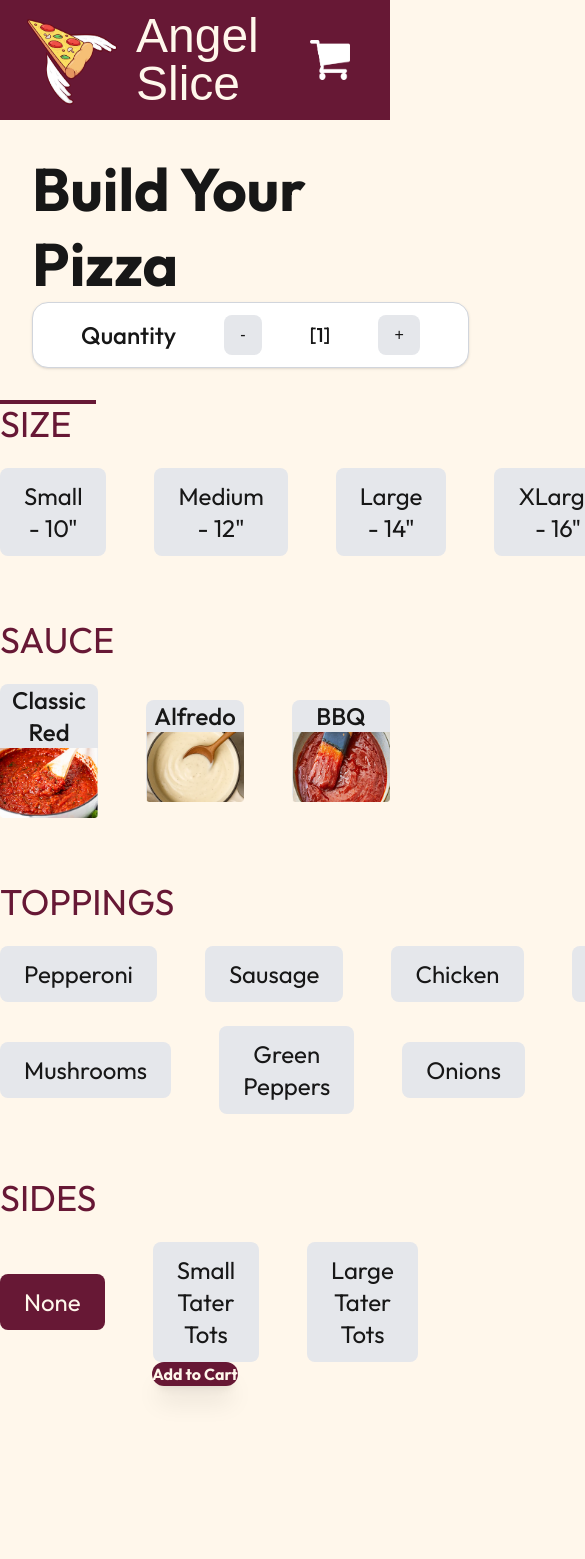
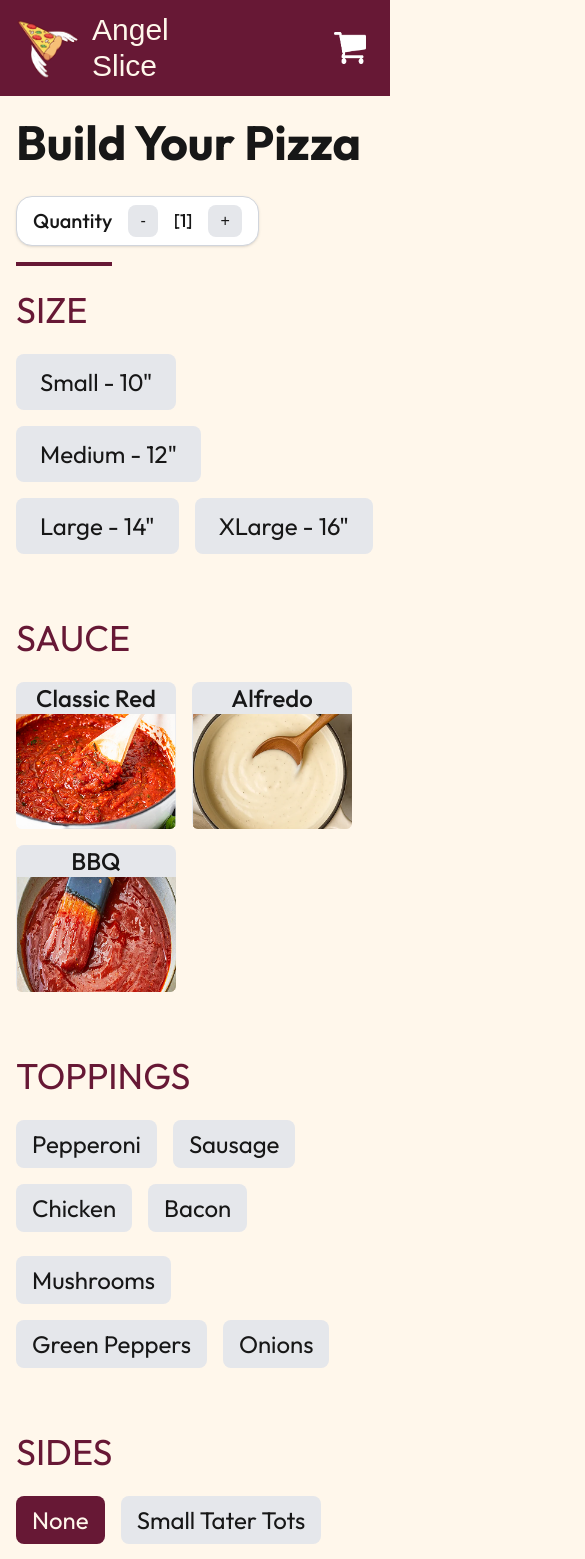
Before and after one commit to nowji/AngelSlice, a Next.js app: page /order in a window 390 px wide. Shown: the top 1559 px of the page, 585 px wide, since content can reach past the window. Before the commit the page ends 1451 px from the top, so only its background shows below. Built offline with nearby package versions, Linux system fonts and the light colour scheme; a web font is replaced by a local one.

Commit message:
Resizing styling

```diff
--- a/app/order/page.js
+++ b/app/order/page.js
@@ -50,102 +50,137 @@ export default function Order() {
 
   return (
       <div className="root font-germania min-h-screen flex flex-col">
-          <header className="bg-[#671835] text-[#FFF7EB] px-6 py-3">
-              <div className="flex justify-between items-center">
-                  <Link href="/" className="flex items-center gap-4 cursor-pointer hover:opacity-90 transition-opacity">
+          <header className="bg-[#671835] text-[#FFF7EB] px-4 py-3">
+              <div className="flex items-center justify-between gap-4">
+
+                  <Link href="/" className="flex items-center gap-3 hover:opacity-90 transition-opacity">
                       <Image
                           src="/logo.png"
                           alt="Angel Slice logo"
                           width={100}
                           height={100}
-                        className="w-24 h-24"
+                          className="w-16 h-16 sm:w-20 sm:h-20 md:w-24 md:h-24"
                       />
+
                       <div>
-                        <h1 className="font-germania text-5xl md:text-5xl select-none caret-transparent">Angel</h1>
-                        <h1 className="font-germania text-5xl md:text-5xl select-none caret-transparent">Slice</h1>
+                          <h1 className="font-germania text-3xl sm:text-4xl md:text-5xl">Angel</h1>
+                          <h1 className="font-germania text-3xl sm:text-4xl md:text-5xl">Slice</h1>
                       </div>
                   </Link>
 
-                  <Link href="/cart" className="cursor-pointer hover:opacity-80 transition-opacity mr-4 md:mr-8">
+                  <Link href="/cart" className="hover:opacity-80 transition-opacity mr-2">
                       <Image
                           src="/checkout.png"
                           alt="Shopping cart"
                           width={32}
                           height={32}
-                          className="w-10 h-10 md:w-10 md:h-10"
+                          className="w-8 h-8 sm:w-9 sm:h-9 md:w-10 md:h-10"
                       />
                   </Link>
+
               </div>
           </header>
 
           <main>
               {/* Title + Quantity */}
-              <div className="flex-1 flex flex-wrap items-start p-8 md:p-16 mb-0">
-                  <h1 className="text-6xl font-outfit font-bold m-0 leading-tight">Build Your Pizza</h1>
-                  <div
-                      className="flex items-center gap-12 border border-gray-300 rounded-2xl px-12 py-3 bg-white shadow-sm ml-auto">
-                      <span title="Number of Perpetrators" className="text-2xl text-center font-outfit font-medium">Quantity</span>
+              <div className="flex-1 flex flex-col md:flex-row items-start p-4 sm:p-6 md:p-12 gap-6">
+
+                  <h1 className="text-5xl sm:text-6xl md:text-7xl font-outfit font-bold leading-tight">
+                      Build Your Pizza
+                  </h1>
+
+                  <div className="flex items-center gap-4 sm:gap-8 md:gap-12 border border-gray-300 rounded-2xl
+                        px-4 sm:px-6 md:px-12 py-2 sm:py-3 bg-white shadow-sm self-start md:ml-auto">
+
+                      <span title="Number of Perpetrators" className="text-xl sm:text-2xl font-outfit font-medium">Quantity</span>
+
                       <button onClick={handleDecrease}
-                              className="px-4 py-2 bg-gray-200 rounded-lg hover:bg-[#671835] hover:text-[#FFF7EB]">-
+                              className="px-3 py-1 sm:px-4 sm:py-2 bg-gray-200 rounded-lg hover:bg-[#671835] hover:text-[#FFF7EB]">
+                          -
                       </button>
-                      <span className="text-xl text-center font-outfit font-medium ">[{quantity}]</span>
+
+                      <span className="text-lg sm:text-xl font-outfit font-medium">[{quantity}]</span>
+
                       <button onClick={handleIncrease}
-                              className="px-4 py-2 bg-gray-200 rounded-lg hover:bg-[#671835] hover:text-[#FFF7EB]">+
+                              className="px-3 py-1 sm:px-4 sm:py-2 bg-gray-200 rounded-lg hover:bg-[#671835] hover:text-[#FFF7EB]">
+                          +
                       </button>
+
                   </div>
               </div>
-              <div className="pl-0 md:pl-16 mt-0">
+              <div className="pl-4 sm:pl-8 md:pl-16 mt-0">
                   <div className="w-24 h-1 bg-[#671835] mb-0"></div>
               </div>
-              <div className=" flex-col flex-wrap items-start md:p-16 gap-12">
+
+              {/* MAIN WRAPPER FOR SELECTIONS*/}
+              <div className=" flex-col flex-wrap items-start px-4 sm:px-6 md:px-16 mt-0 gap-12">
 
                   {/* Size Selection */}
-                  <h1 className="font-outfit text-4xl text-[#671835]" title="Severity">SIZE</h1>
-                  <div className="flex font-outfit items-center gap-12 mt-6 mb-16">
+                  <h1 className="font-outfit text-4xl text-[#671835] mt-6" title="Severity">
+                      SIZE
+                  </h1>
+
+                  <div className="flex flex-wrap items-center gap-4 sm:gap-6 md:gap-12 mt-6 mb-16">
                       {sizes.map((s, index) => (
-                          <button key={s} onClick={() => setSize(s)} title={sizeMeaning[index]}
-                              className={`text-2xl px-6 py-3 rounded-lg transition ${size === s
+                          <button
+                              key={s}
+                              onClick={() => setSize(s)}
+                              title={sizeMeaning[index]}
+                              className={`font-outfit text-2xl px-6 py-3 rounded-lg transition ${size === s
                                   ? "bg-[#671835] text-[#FFF7EB]"
-                                  : "bg-gray-200 hover:bg-[#671835] hover:text-[#FFF7EB]"}`}>{s}
+                                  : "bg-gray-200 hover:bg-[#671835] hover:text-[#FFF7EB]"}
+                                  `}>{s}
                           </button>
                       ))}
                   </div>
 
                   {/* Sauce Selection */}
-                  <h1 className="font-outfit text-4xl text-[#671835]" title="Emergency Discretion">SAUCE</h1>
-                  <div className="flex font-outfit items-center gap-12 mt-6 mb-16">
+                  <h1 className="font-outfit text-4xl text-[#671835] mt-6" title="Emergency Discretion">
+                      SAUCE
+                  </h1>
+
+                  <div className="flex flex-wrap items-start gap-4 sm:gap-6 md:gap-12 mt-6 mb-16">
+
                       {sauces.map((s, index) => (
-                            <button key={s} onClick={() => setSauce(s)} title={sauceMeaning[index]}
-                                    className={`flex flex-col items-center rounded-lg w-64  ${sauce === s
-                                        ? "bg-[#671835] text-[#FFF7EB]"
-                                        : "bg-gray-200 hover:bg-[#671835] hover:text-[#FFF7EB]"}`} >
-                                <span className="text-2xl font-medium w-full">{s}</span>
+                          <button
+                              key={s}
+                              onClick={() => setSauce(s)}
+                              title={sauceMeaning[index]}
+                              className={`flex flex-col items-center rounded-lg w-40 sm:w-52 md:w-64 bg-gray-200
+                                  hover:bg-[#671835] hover:text-[#FFF7EB] transition ${sauce === s
+                                  ? "bg-[#671835] text-[#FFF7EB]" : ""}
+                                  `}>
+                        <span className="font-outfit text-2xl font-medium w-full">{s}</span>
+
                               <Image
                                   src={`/${s.replace(/\s+/g, '')}.png`}
                                   alt={s}
                                   width={400}
                                   height={200}
-                                  className="w-full h-auto "
+                                  className="w-full h-auto"
                               />
                           </button>
                       ))}
+
                   </div>
 
                   {/* Toppings Selection */}
-                  <h1 className="font-outfit text-4xl text-[#671835]" title="Weapons">TOPPINGS</h1>
-                  <div className="flex font-outfit items-center gap-12 mt-6">
+                  <h1 className="font-outfit text-4xl text-[#671835] mt-6" title="Weapons">TOPPINGS</h1>
+                  <div className="flex flex-wrap font-outfit items-center gap-4 sm:gap-6 md:gap-12 mt-6">
                       {toppingsOpt.slice(0, 4).map((t, index) => (
                           <button key={t} onClick={() => handleToppingToggle(t)} title={toppingsMeaning[index]}
-                                   className={`text-2xl px-6 py-3 rounded-lg transition ${toppings.includes(t)
+                                  className={`font-outfit text-2xl px-4 py-2 sm:px-6 sm:py-3 rounded-lg transition
+                                  ${toppings.includes(t)
                                       ? "bg-[#671835] text-[#FFF7EB]"
                                       : "bg-gray-200 hover:bg-[#671835] hover:text-[#FFF7EB]"}`}>{t}
                           </button>
                       ))}
                   </div>
-                  <div className="flex font-outfit items-center gap-12 mt-6 mb-16">
+                  <div className="flex flex-wrap font-outfit items-center gap-4 sm:gap-6 md:gap-12 mt-6 mb-16">
                       {toppingsOpt.slice(4).map((t, index) => (
-                          <button key={t} onClick={() => handleToppingToggle(t)} title={toppingsMeaning[index+4]}
-                              className={`text-2xl px-6 py-3 rounded-lg transition ${toppings.includes(t)
+                          <button key={t} onClick={() => handleToppingToggle(t)} title={toppingsMeaning[index + 4]}
+                                  className={`font-outfit text-2xl px-4 py-2 sm:px-6 sm:py-3 rounded-lg transition whitespace-nowrap
+                                  ${toppings.includes(t)
                                       ? "bg-[#671835] text-[#FFF7EB]"
                                       : "bg-gray-200 hover:bg-[#671835] hover:text-[#FFF7EB]"}`}>{t}
                           </button>
@@ -153,11 +188,12 @@ export default function Order() {
                   </div>
 
                   {/* Sides Selection */}
-                  <h1 className="font-outfit text-4xl text-[#671835]" title="Children Involvement">SIDES</h1>
-                  <div className="flex font-outfit items-center gap-12 mt-6 mb-0">
+                  <h1 className="font-outfit text-4xl text-[#671835] mt-6" title="Children Involvement">SIDES</h1>
+                  <div className="flex flex-wrap font-outfit items-center gap-4 sm:gap-6 md:gap-12 mt-6 mb-0">
                       {sides.map((s, index) => (
                           <button key={s} onClick={() => setSide(s)} title={sidesMeaning[index]}
-                                  className={`text-2xl px-6 py-3 rounded-lg transition ${side === s
+                                  className={`font-outfit text-2xl whitespace-nowrap px-4 py-2 sm:px-6 sm:py-3
+                                  rounded-lg transition ${side === s
                                       ? "bg-[#671835] text-[#FFF7EB]"
                                       : "bg-gray-200 hover:bg-[#671835] hover:text-[#FFF7EB]"}`}>{s}
                           </button>
@@ -165,11 +201,13 @@ export default function Order() {
                   </div>
               </div>
 
-              <div className="justify-center flex mb-16">
+              <div className="justify-center flex mt-12 sm:mt-16 mb-16 px-4 sm:px-6 md:px-16">
                   <Link href="/cart" passHref>
-                  <button onClick={handleAddToCart} className="bg-[#671835] hover:bg-[#55112A] text-[#FFF7EB] md:text-4xl font-bold shadow-xl md:p-16
-                      md:py-5 rounded-full transition-all hover:scale-105 items-center font-outfit">Add to Cart
-                  </button></Link>
+                      <button onClick={handleAddToCart} className="bg-[#671835] hover:bg-[#55112A] text-[#FFF7EB]
+                      md:text-4xl font-bold shadow-xl px-8 py-4 md:px-16 md:py-5 rounded-full transition-all
+                      hover:scale-105 font-outfit cursor-pointer">Add to Cart
+                      </button>
+                  </Link>
               </div>
 
           </main>
```
Also changed, not shown: app/cart/page.js (+19 -13 lines), app/page.js (+12 -11 lines). Lines whose indentation alone changed are shown as unchanged.
